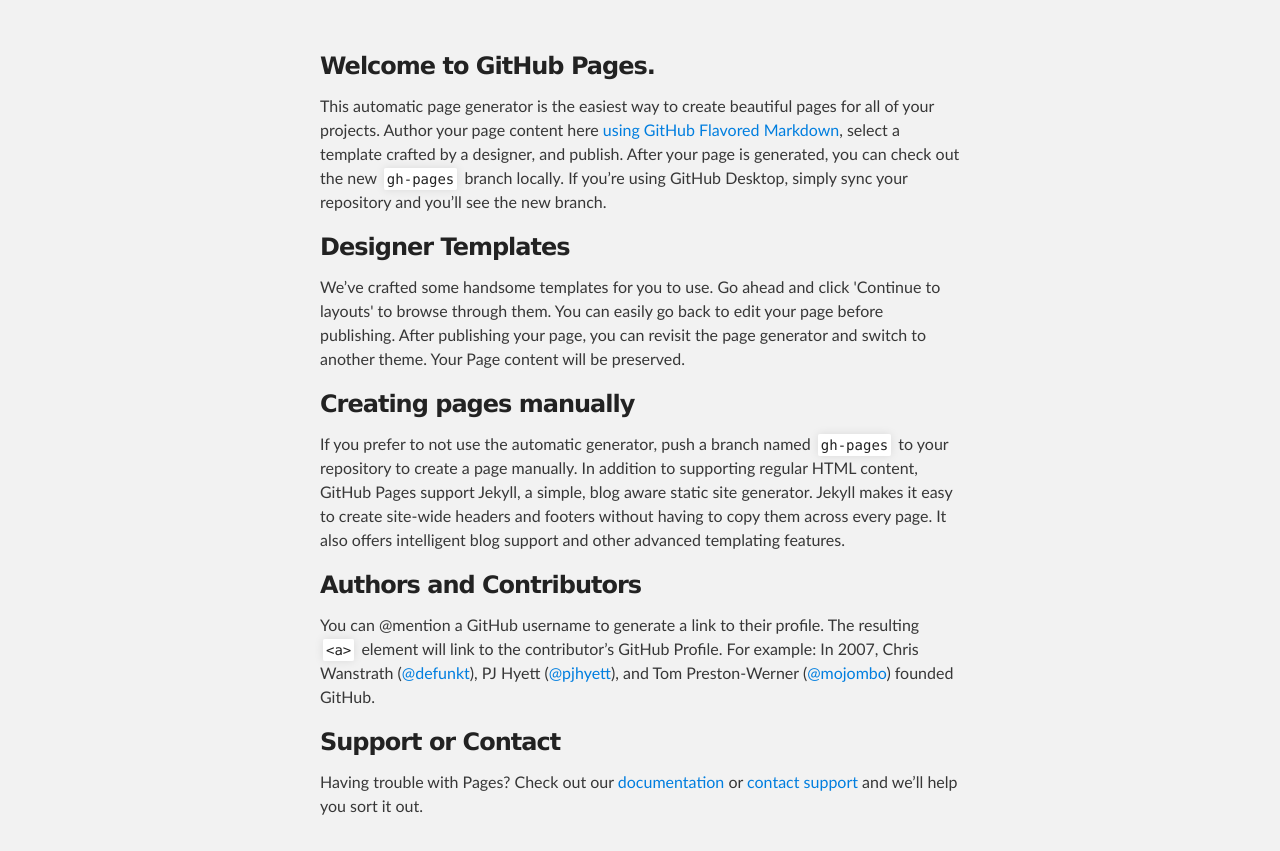
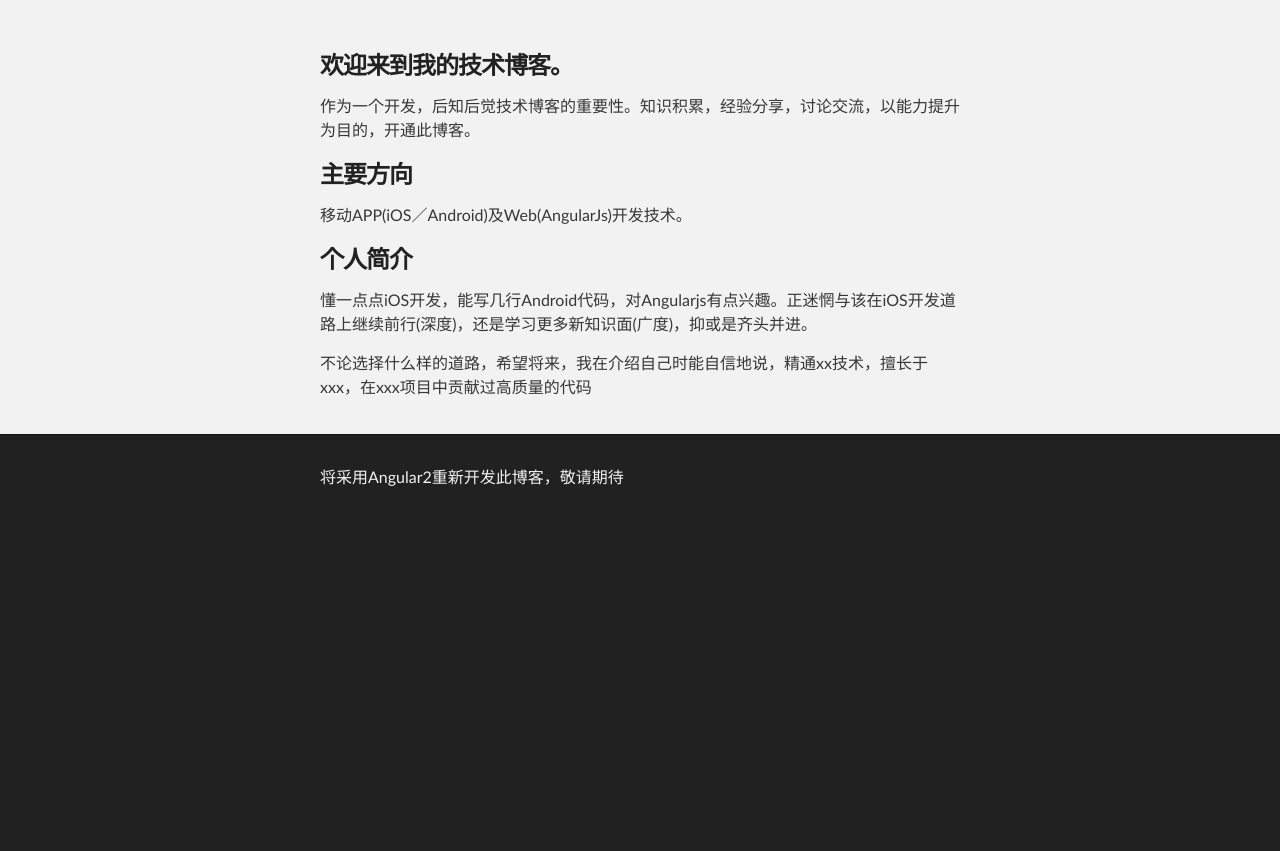
Before and after one commit to GYJEnjoy/GYJEnjoy.github.io, a plain HTML site: page index.html in a window 1280 px wide. Shown: the part 212-1063 px from the top of the page. After the commit the page ends 800 px from the top, so only its background shows below. Drawn offline with Linux system fonts and the light colour scheme.

Commit message:
modify blog home page with some introduce info

```diff
--- a/index.html
+++ b/index.html
@@ -19,7 +19,7 @@
         <a id="forkme_banner" href="https://github.com/GYJEnjoy">View on GitHub</a>
 
         <h1 id="project_title">GYJ&#39;s blog</h1>
-          <h2 id="project_tagline">iOS</h2>
+        <h2 id="project_tagline">iOS, Android, HybridApp, AngularJS</h2>
 
     </header>
 </div>
@@ -28,40 +28,28 @@
 <div id="main_content_wrap" class="outer">
     <section id="main_content" class="inner">
         <h3>
-<a id="welcome-to-github-pages" class="anchor" href="#welcome-to-github-pages" aria-hidden="true"><span aria-hidden="true" class="octicon octicon-link"></span></a>Welcome to GitHub Pages.</h3>
+            <a class="anchor" href="#welcome-to-github-pages" aria-hidden="true"><span aria-hidden="true" class="octicon octicon-link"></span></a>欢迎来到我的技术博客。</h3>
 
-<p>This automatic page generator is the easiest way to create beautiful pages for all of your projects. Author your page content here <a href="https://guides.github.com/features/mastering-markdown/">using GitHub Flavored Markdown</a>, select a template crafted by a designer, and publish. After your page is generated, you can check out the new <code>gh-pages</code> branch locally. If you’re using GitHub Desktop, simply sync your repository and you’ll see the new branch.</p>
+        <p>作为一个开发，后知后觉技术博客的重要性。知识积累，经验分享，讨论交流，以能力提升为目的，开通此博客。</p>
 
         <h3>
-<a id="designer-templates" class="anchor" href="#designer-templates" aria-hidden="true"><span aria-hidden="true" class="octicon octicon-link"></span></a>Designer Templates</h3>
+            <a class="anchor" href="#designer-templates" aria-hidden="true"><span aria-hidden="true" class="octicon octicon-link"></span></a>主要方向</h3>
 
-<p>We’ve crafted some handsome templates for you to use. Go ahead and click 'Continue to layouts' to browse through them. You can easily go back to edit your page before publishing. After publishing your page, you can revisit the page generator and switch to another theme. Your Page content will be preserved.</p>
+        <p>移动APP(iOS／Android)及Web(AngularJs)开发技术。</p>
 
         <h3>
-<a id="creating-pages-manually" class="anchor" href="#creating-pages-manually" aria-hidden="true"><span aria-hidden="true" class="octicon octicon-link"></span></a>Creating pages manually</h3>
+            <a class="anchor" href="#creating-pages-manually" aria-hidden="true"><span aria-hidden="true" class="octicon octicon-link"></span></a>个人简介</h3>
 
-<p>If you prefer to not use the automatic generator, push a branch named <code>gh-pages</code> to your repository to create a page manually. In addition to supporting regular HTML content, GitHub Pages support Jekyll, a simple, blog aware static site generator. Jekyll makes it easy to create site-wide headers and footers without having to copy them across every page. It also offers intelligent blog support and other advanced templating features.</p>
-
-<h3>
-<a id="authors-and-contributors" class="anchor" href="#authors-and-contributors" aria-hidden="true"><span aria-hidden="true" class="octicon octicon-link"></span></a>Authors and Contributors</h3>
-
-<p>You can @mention a GitHub username to generate a link to their profile. The resulting <code>&lt;a&gt;</code> element will link to the contributor’s GitHub Profile. For example: In 2007, Chris Wanstrath (<a href="https://github.com/defunkt" class="user-mention">@defunkt</a>), PJ Hyett (<a href="https://github.com/pjhyett" class="user-mention">@pjhyett</a>), and Tom Preston-Werner (<a href="https://github.com/mojombo" class="user-mention">@mojombo</a>) founded GitHub.</p>
-
-<h3>
-<a id="support-or-contact" class="anchor" href="#support-or-contact" aria-hidden="true"><span aria-hidden="true" class="octicon octicon-link"></span></a>Support or Contact</h3>
-
-<p>Having trouble with Pages? Check out our <a href="https://help.github.com/pages">documentation</a> or <a href="https://github.com/contact">contact support</a> and we’ll help you sort it out.</p>
+        <p>懂一点点iOS开发，能写几行Android代码，对Angularjs有点兴趣。正迷惘与该在iOS开发道路上继续前行(深度)，还是学习更多新知识面(广度)，抑或是齐头并进。</p>
+        <p>不论选择什么样的道路，希望将来，我在介绍自己时能自信地说，精通xx技术，擅长于xxx，在xxx项目中贡献过高质量的代码</p>
     </section>
 </div>
 
 <!-- FOOTER  -->
 <div id="footer_wrap" class="outer">
     <footer class="inner">
-        <p>Published with <a href="https://pages.github.com">GitHub Pages</a></p>
+        <p>将采用Angular2重新开发此博客，敬请期待</p>
     </footer>
 </div>
-
-
-
 </body>
 </html>
```
Lines whose indentation alone changed are shown as unchanged.
